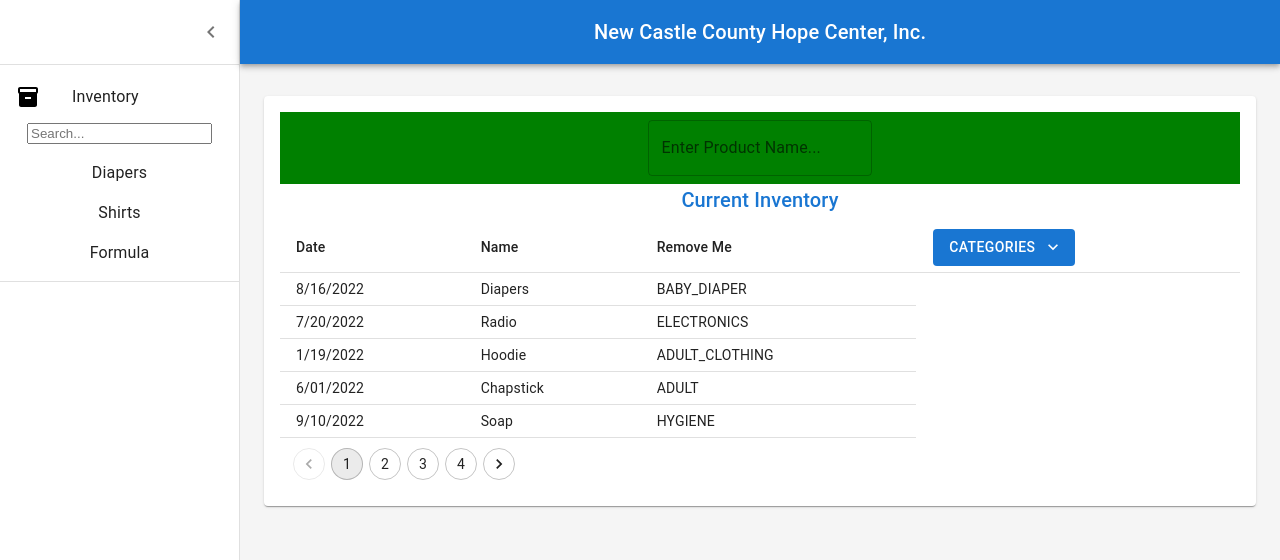
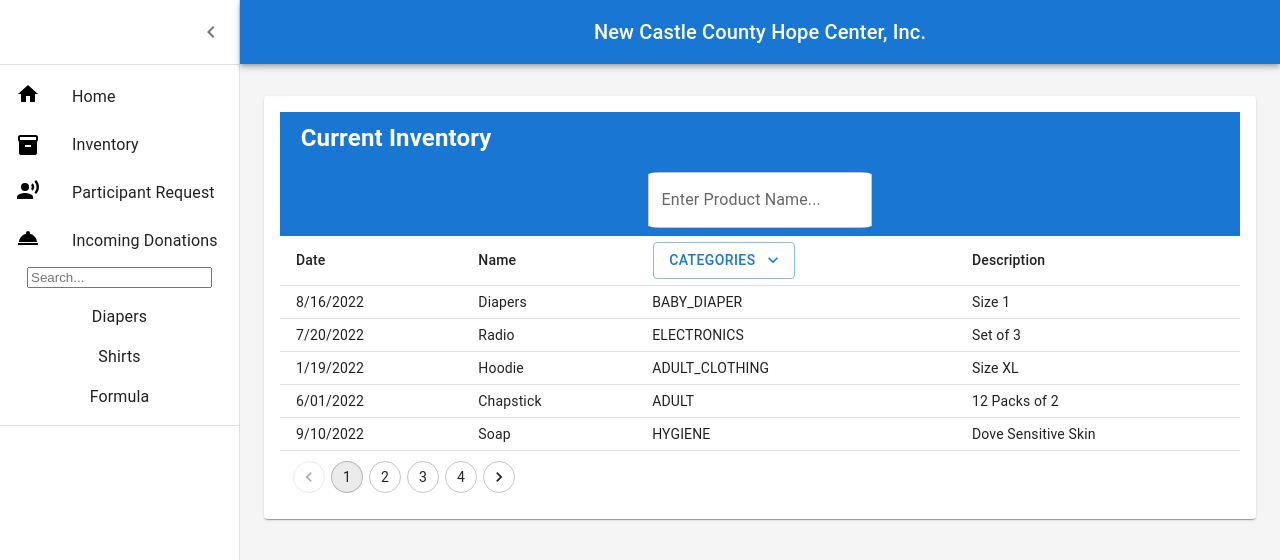
Before and after one commit to alogan15/The-Hope-Center, a React (Create React App) app in the folder hope-center-app/: page /inventory in a window 1280 px wide. Shown: the top 560 px of the page. Built offline with nearby package versions, Linux system fonts and the light colour scheme.

Commit message:
new pages

```diff
--- a/hope-center-app/src/Inventory/Orders.js
+++ b/hope-center-app/src/Inventory/Orders.js
@@ -5,7 +5,6 @@
 import TableCell from '@mui/material/TableCell';
 import TableHead from '@mui/material/TableHead';
 import TableRow from '@mui/material/TableRow';
-import Title from './Title';
 import TextFields from '../components/Textfield';
 import TextField from '@mui/material/TextField';
 import Box from '@mui/material/Box';
@@ -17,8 +16,8 @@
 }
 
 // Generate Order Data
-function createData(id, date, name, category, paymentMethod, amount) {
-  return { id, date, name, category, paymentMethod, amount };
+function createData(id, date, name, category, description, amount) {
+  return { id, date, name, category, description, amount };
 }
 
 const rows = [
@@ -26,32 +25,37 @@
     0,
     '8/16/2022',
     'Diapers',
-    'BABY_DIAPER'
+    'BABY_DIAPER',
+    'Size 1'
   ),
   createData(
     1,
     '7/20/2022',
     'Radio',
-    'ELECTRONICS'
+    'ELECTRONICS',
+    'Set of 3'
   ),
 
   createData(
     3,
     '1/19/2022',
     'Hoodie',
-    'ADULT_CLOTHING'
+    'ADULT_CLOTHING',
+    'Size XL'
   ),
   createData(
     4,
     '6/01/2022',
     'Chapstick',
-    'ADULT'
+    'ADULT',
+    '12 Packs of 2'
   ),
   createData(
     5,
     '9/10/2022',
     'Soap',
-    'HYGIENE'
+    'HYGIENE',
+    'Dove Sensitive Skin'
   )
 ];
 
@@ -63,8 +67,7 @@
   return (
     <React.Fragment>
        <Box
-       backgroundColor="green"
-
+       backgroundColor="#1976D2"
       component="form"
       sx={{
         '& > :not(style)': { m: 1, width: '25ch' },
@@ -72,16 +75,26 @@
       noValidate
       autoComplete="off"
     >
-      <TextField id="outlined-basic" label="Enter Product Name..." variant="outlined" />
+
+<>
+      <h2 style={{
+        color: "white",
+        //textAlign:'center',
+        marginLeft:'-3.5rem'
+        // font-family: "Roboto"
+      }} >
+        Current Inventory</h2>
+      </>
+      <TextField id="outlined-basic" label="Enter Product Name..." variant="outlined" sx={{background:"white", borderRadius:"5%"}}/>
       </Box>
-      <Title>Current Inventory</Title>
+      {/* <Title>Current Inventory</Title> */}
       <Table size="small">
         <TableHead>
           <TableRow>
             <TableCell>Date</TableCell>
             <TableCell>Name</TableCell>
-            <TableCell>Remove Me</TableCell>
             <TableCell><TextFields/></TableCell>
+            <TableCell>Description</TableCell>
           </TableRow>
         </TableHead>
         <TableBody>
@@ -90,6 +103,7 @@
               <TableCell>{row.date}</TableCell>
               <TableCell>{row.name}</TableCell>
               <TableCell>{row.category}</TableCell>
+              <TableCell>{row.description}</TableCell>
             </TableRow>
           ))}
         </TableBody>
--- a/hope-center-app/src/Inventory/listItems.js
+++ b/hope-center-app/src/Inventory/listItems.js
@@ -1,65 +1,48 @@
 import * as React from 'react';
 import ListItemButton from '@mui/material/ListItemButton';
 import ListItemIcon from '@mui/material/ListItemIcon';
-import SearchIcon from '@mui/icons-material/Search';
 import ListItemText from '@mui/material/ListItemText';
 import InventoryIcon from '@mui/icons-material/Inventory';
-import { styled, alpha } from '@mui/material/styles';
-import InputBase from '@mui/material/InputBase';
+import HomeIcon from '@mui/icons-material/Home';
 import SearchBar from './SearchBar';
+import { Link } from 'react-router-dom';
+import RecordVoiceOverIcon from '@mui/icons-material/RecordVoiceOver';
+import RoomServiceIcon from '@mui/icons-material/RoomService';
 
-// const Search = styled('div')(({ theme }) => ({
-//     position: 'relative',
-//     borderRadius: theme.shape.borderRadius,
-//     backgroundColor: alpha(theme.palette.common.white, 0.15),
-//     '&:hover': {
-//       backgroundColor: alpha(theme.palette.common.black, 0.25),
-//     },
-//     marginLeft: 0,
-//     width: '100%',
-//     [theme.breakpoints.up('sm')]: {
-//       marginLeft: theme.spacing(1),
-//       width: 'auto',
-//     },
-//   }));
-
-//   const SearchIconWrapper = styled('div')(({ theme }) => ({
-//     padding: theme.spacing(0, 2),
-//     height: '100%',
-//     position: 'absolute',
-//     pointerEvents: 'none',
-//     display: 'flex',
-//     alignItems: 'center',
-//     justifyContent: 'center',
-//   }));
-
-//   const StyledInputBase = styled(InputBase)(({ theme }) => ({
-//     color: 'inherit',
-//     '& .MuiInputBase-input': {
-//       padding: theme.spacing(1, 1, 1, 0),
-//       // vertical padding + font size from searchIcon
-//       paddingLeft: `calc(1em + ${theme.spacing(4)})`,
-//       transition: theme.transitions.create('width'),
-//       width: '100%',
-//       [theme.breakpoints.up('sm')]: {
-//         width: '12ch',
-//         '&:focus': {
-//           width: '20ch',
-//         },
-//       },
-//     },
-//   }));
 
 
 export const mainListItems = (
   <React.Fragment>
     <ListItemButton>
       <ListItemIcon>
+        <Link to="/donatehome">
+        <HomeIcon style={{color: 'black'}}/>
+        </Link>
+      </ListItemIcon>
+      <ListItemText primary="Home" />
+    </ListItemButton>
+    <ListItemButton>
+      <ListItemIcon>
         <InventoryIcon style={{color: 'black'}}/>
       </ListItemIcon>
       <ListItemText primary="Inventory" />
     </ListItemButton>
-
+    <ListItemButton>
+      <ListItemIcon>
+        <Link to="/participantform">
+        <RecordVoiceOverIcon  style={{color: 'black'}}/>
+        </Link>
+      </ListItemIcon>
+      <ListItemText primary="Participant Request" />
+    </ListItemButton>
+    <ListItemButton>
+      <ListItemIcon>
+        <Link to="/donateform">
+        <RoomServiceIcon  style={{color: 'black'}}/>
+        </Link>
+      </ListItemIcon>
+      <ListItemText primary="Incoming Donations" />
+    </ListItemButton>
     <SearchBar />
 
   </React.Fragment>
--- a/hope-center-app/src/components/DonationForm.js
+++ b/hope-center-app/src/components/DonationForm.js
@@ -19,6 +19,10 @@
 
 const title={
     color:'blue'
+}
+
+const btn2={
+
 }
 
 export default function DonateForm() {
@@ -105,7 +109,7 @@
               </Grid>
             </Grid>
             <Link to="/donatehome">
-              <Button>back</Button>
+              <Button variant="contained" style={btn2}>back</Button>
             </Link>
             <Button
               type="submit"
--- a/hope-center-app/src/components/Textfield.js
+++ b/hope-center-app/src/components/Textfield.js
@@ -73,7 +73,7 @@
         aria-controls={open ? 'demo-customized-menu' : undefined}
         aria-haspopup="true"
         aria-expanded={open ? 'true' : undefined}
-        variant="contained"
+        variant="outlined"
         disableElevation
         onClick={handleClick}
         endIcon={<KeyboardArrowDownIcon />}
```
